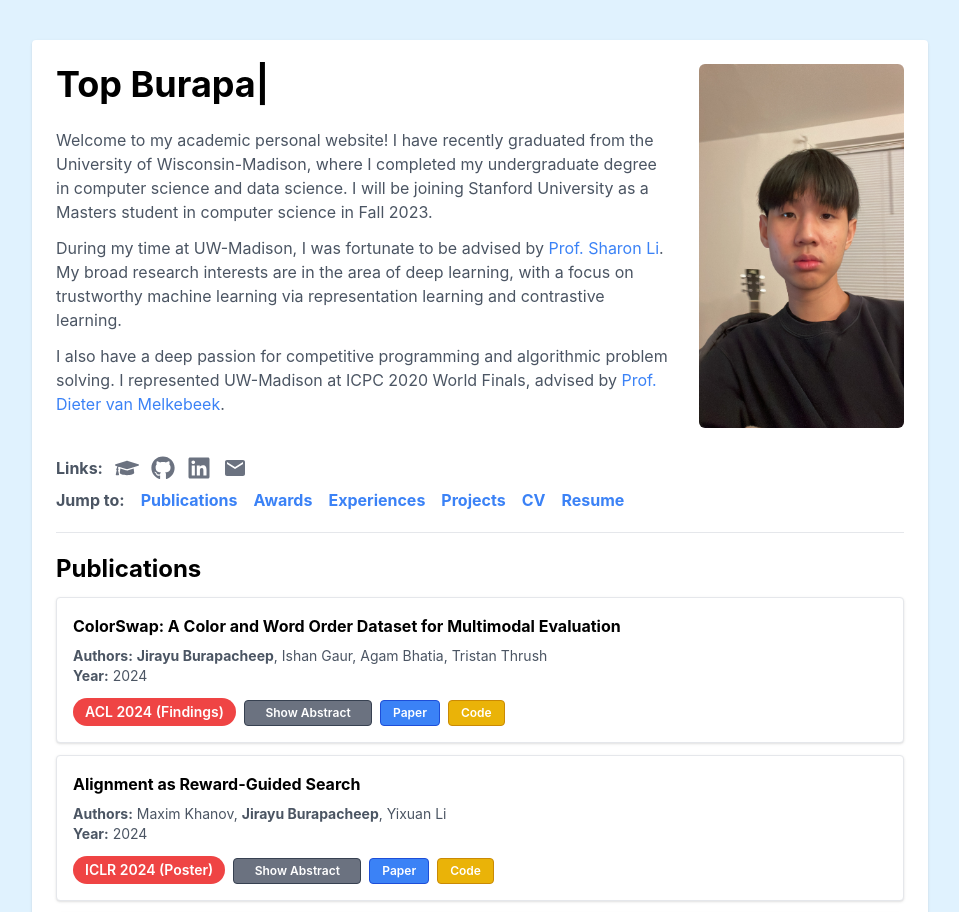
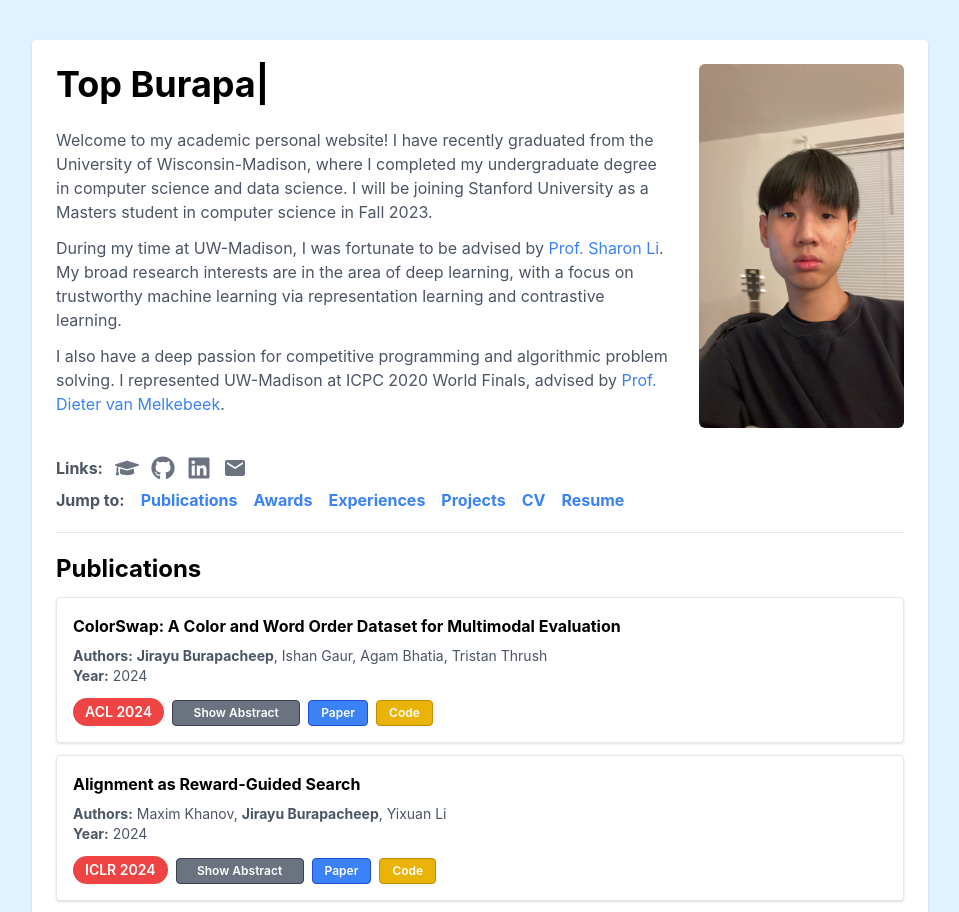
Before and after one commit to Top34051/top34051.github.io, a React (Create React App) app: page / in a window 1280 px wide. Shown: the top 912 px of the page, without its empty margins (160-1119 px from the left). Built offline with nearby package versions, Linux system fonts and the light colour scheme.

Commit message:
Update files

```diff
--- a/src/components/Publications.js
+++ b/src/components/Publications.js
@@ -17,7 +17,7 @@
     abstract: 'Aligning large language models with human objectives is paramount, yet common approaches including RLHF suffer from unstable and resource-intensive training. In response to this challenge, we introduce ARGS, Alignment as Reward-Guided Search, a novel framework that integrates alignment into the decoding process, eliminating the need for expensive RL training. By adjusting the model\'s probabilistic predictions using a reward signal, ARGS generates texts with semantic diversity while being aligned with human preferences, offering a promising and flexible solution for aligning language models. Notably, our method demonstrates consistent enhancements in average reward compared to baselines across diverse alignment tasks and various model dimensions. For example, under the same greedy-based decoding strategy, our method improves the average reward by 19.56% relative to the baseline and secures a preference or tie score of 64.33% in GPT-4 evaluation. We believe that our framework, emphasizing test-time alignment, paves the way for more responsive language models in the future.',
     paperLink: 'https://openreview.net/forum?id=shgx0eqdw6',
     githubLink: 'https://github.com/deeplearning-wisc/args',
-    venue: 'ICLR 2024 (Poster)',
+    venue: 'ICLR 2024',
   },
   {
     title: 'ColorSwap: A Color and Word Order Dataset for Multimodal Evaluation',
@@ -26,7 +26,7 @@
     abstract: 'This paper introduces the ColorSwap dataset, designed to assess and improve the proficiency of multimodal models in matching objects with their colors. The dataset is comprised of 2,000 unique image-caption pairs, grouped into 1,000 examples. Each example includes a caption-image pair, along with a ``color-swapped\'\' pair. We follow the Winoground schema: the two captions in an example have the same words, but the color words have been rearranged to modify different objects. The dataset was created through a novel blend of automated caption and image generation with humans in the loop. We evaluate image-text matching (ITM) and visual language models (VLMs) and find that even the latest ones are still not robust at this task. GPT-4V and LLaVA score 72% and 42% on our main VLM metric, although they may improve with more advanced prompting techniques. On the main ITM metric, contrastive models such as CLIP and SigLIP perform close to chance (at 12% and 30%, respectively), although the non-contrastive BLIP ITM model is stronger (87%). We also find that finetuning on fewer than 2,000 examples yields significant performance gains on this out-of-distribution word-order understanding task.',
     paperLink: 'https://arxiv.org/abs/2404.00001',
     githubLink: 'https://github.com/Top34051/colorswap',
-    venue: 'ACL 2024 (Findings)',
+    venue: 'ACL 2024',
   }
   // Add more publications as needed
 ];
```
